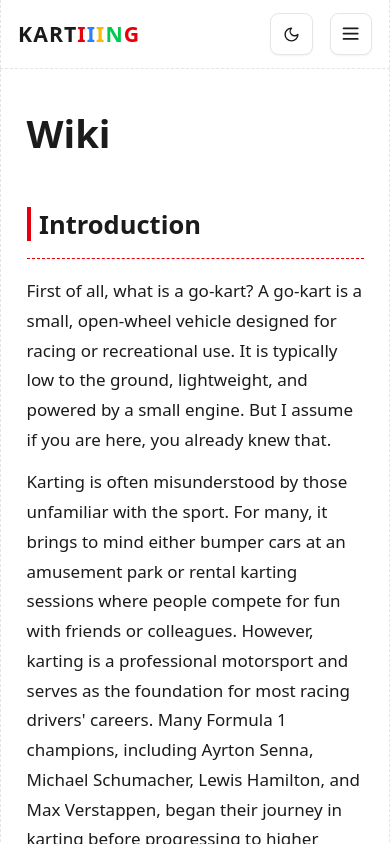
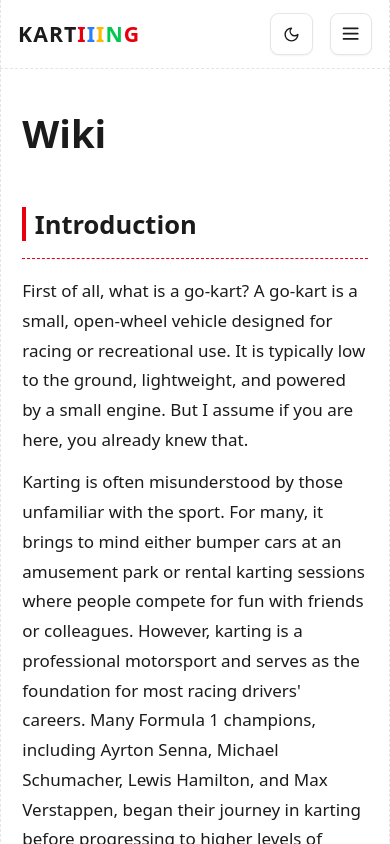
Before and after one commit to Szabold1/kartiiing_v2, a Next.js app in the folder kartiiing/: page /wiki in a window 390 px wide. Shown: the top 844 px of the page. Built offline with nearby package versions, Linux system fonts and the light colour scheme.

Commit message:
Update dependencies in package.json and other small changes

```diff
--- a/kartiiing/app/layout.tsx
+++ b/kartiiing/app/layout.tsx
@@ -22,7 +22,7 @@ export default function RootLayout({
           disableTransitionOnChange
         >
           <Navbar />
-          <main className="flex-1 w-full px-4 lg:px-7 max-w-[90rem] mx-auto border-x border-dashed">
+          <main className="flex-1 w-full px-3 lg:px-7 max-w-[90rem] mx-auto border-x border-dashed">
             {children}
           </main>
           <Footer />
--- a/kartiiing/components/Aside.tsx
+++ b/kartiiing/components/Aside.tsx
@@ -2,15 +2,21 @@ interface Props {
   children?: React.ReactNode;
   position: "left" | "right";
   visibilityFrom: "lg" | "xl";
+  className?: string;
 }
 
-const Aside = ({ children, position, visibilityFrom }: Props) => {
+const Aside = ({
+  children,
+  position,
+  visibilityFrom,
+  className = "",
+}: Props) => {
   const borderClass = position === "left" ? "border-r" : "border-l";
   const visibilityClass = visibilityFrom === "lg" ? "lg:block" : "xl:block";
 
   return (
     <aside
-      className={`w-3xs hidden ${visibilityClass} py-3 z-30 shrink-0 border-dashed ${borderClass}`}
+      className={`w-3xs hidden ${visibilityClass} py-3 z-30 shrink-0 border-dashed ${borderClass} ${className}`}
     >
       {children}
     </aside>
```
Also changed, not shown: kartiiing/package.json (+5 -3 lines), 1 other file (tests, documents, lock files or other folders).
